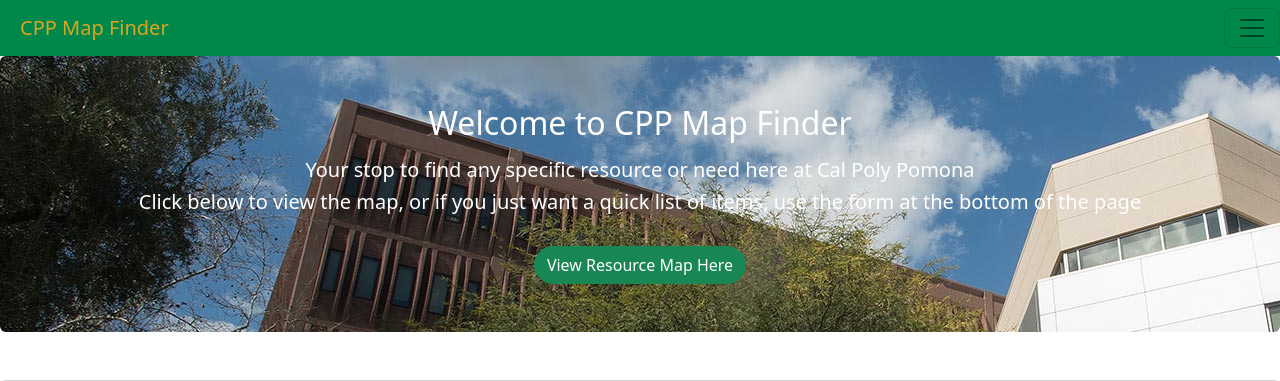
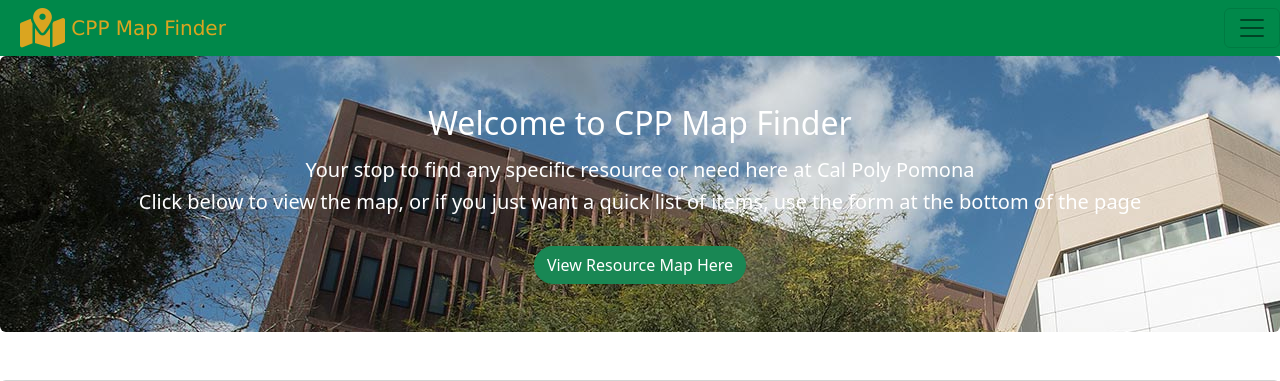
Before and after one commit to CS-4800-Team-Project-Spring-2023/cs4800-project, a Flask app: page / in a window 1280 px wide. Shown: the top 381 px of the page. Run offline with Flask 3, Linux system fonts and the light colour scheme; some libraries are stand-ins or nearby versions.

Commit message:
changed website header font and added icon

```diff
--- a/templates/about.html
+++ b/templates/about.html
@@ -25,7 +25,7 @@
 <body>
 
   	<nav class="navbar navbar-light" style="background-color: #00884A;">
-		<a class="navbar-brand" href="#" style="color:goldenrod; margin-left: 20px">CPP Map Finder</a>
+		<a class="navbar-brand" href="#" style="color:goldenrod; margin-left: 20px; font-family: Verdana, Geneva, Tahoma, sans-serif;"><i class="fa-solid fa-map-location-dot fa-2xl" style="color: #daa520;"></i> CPP Map Finder</a>
 		<button class="navbar-toggler" type="button" data-toggle="collapse" data-target="#navbarNavAltMarkup" aria-controls="navbarNavAltMarkup" aria-expanded="false" aria-label="Toggle navigation">
 			<span class="navbar-toggler-icon"></span>
 		</button>
--- a/templates/index.html
+++ b/templates/index.html
@@ -16,7 +16,7 @@
 
 <body>
   	<nav class="navbar navbar-light" style="background-color: #00884A;">
-		<a class="navbar-brand" href="#" style="color:goldenrod; margin-left: 20px">CPP Map Finder</a>
+		<a class="navbar-brand" href="#" style="color:goldenrod; margin-left: 20px; font-family: Verdana, Geneva, Tahoma, sans-serif;"><i class="fa-solid fa-map-location-dot fa-2xl" style="color: #daa520;"></i> CPP Map Finder</a>
 		<button class="navbar-toggler" type="button" data-toggle="collapse" data-target="#navbarNavAltMarkup" aria-controls="navbarNavAltMarkup" aria-expanded="false" aria-label="Toggle navigation">
 			<span class="navbar-toggler-icon"></span>
 		</button>
--- a/templates/map.html
+++ b/templates/map.html
@@ -16,7 +16,7 @@
 
 <body style="background-image: url('static/calpoly.jpg');">
 	<nav class="navbar navbar-light" style="background-color: #00884A;">
-		<a class="navbar-brand" href="#" style="color:goldenrod; margin-left: 20px">CPP Map Finder</a>
+		<a class="navbar-brand" href="#" style="color:goldenrod; margin-left: 20px; font-family: Verdana, Geneva, Tahoma, sans-serif;"><i class="fa-solid fa-map-location-dot fa-2xl" style="color: #daa520;"></i> CPP Map Finder</a>
 		<button class="navbar-toggler" type="button" data-toggle="collapse" data-target="#navbarNavAltMarkup" aria-controls="navbarNavAltMarkup" aria-expanded="false" aria-label="Toggle navigation">
 			<span class="navbar-toggler-icon"></span>
 		</button>
```
